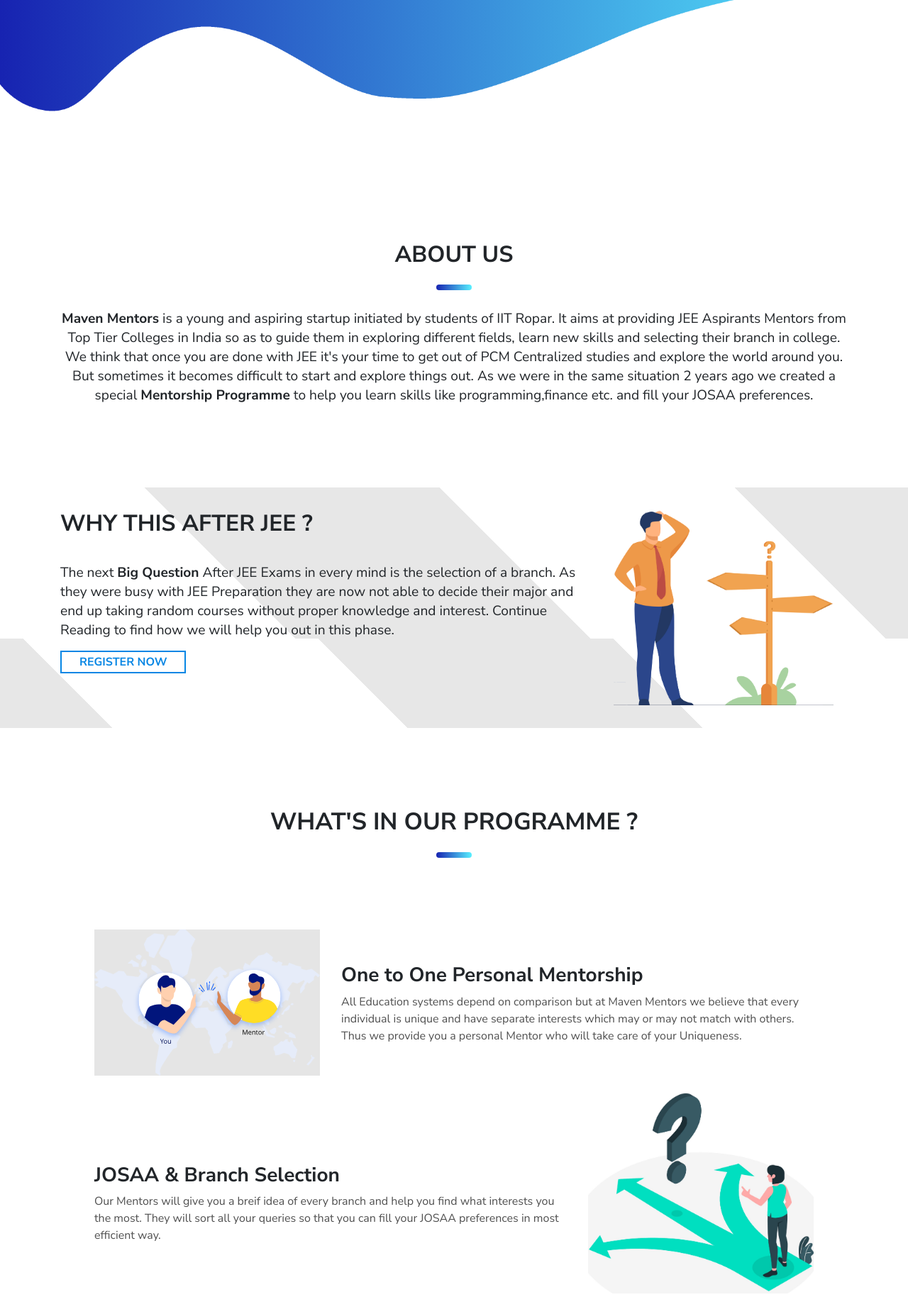
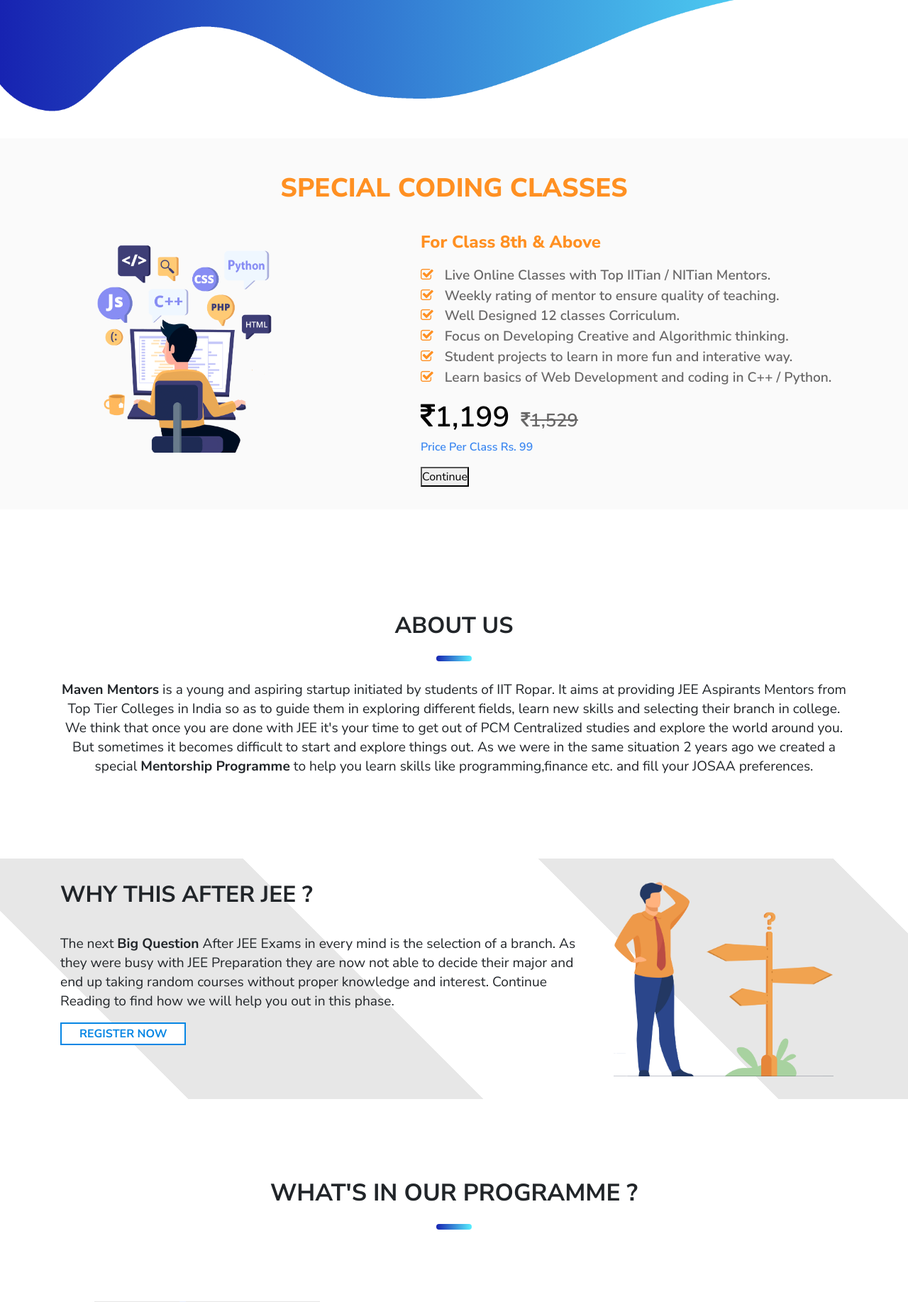
Before and after one commit to victorX101/maven-mentors, a Django app: page / in a window 1280 px wide. Shown: the part 700-2535 px from the top of the page at 71% size. Run offline with Django 3.2, Linux system fonts and the light colour scheme; some libraries are stand-ins or nearby versions.

Commit message:
coding-part

```diff
--- a/profiles/models.py
+++ b/profiles/models.py
@@ -16,7 +16,6 @@
     # When we call the object it returns name rather than a string with this str method.
     def __str__(self):
         return self.your_name
-
 
 # class MentorData(models.Model):
 #     your_name = models.CharField(max_length=100, null=True)
--- a/static/base/css/style.css
+++ b/static/base/css/style.css
@@ -641,3 +641,60 @@
   .termpoints li{
     padding: 10px 0px;
   }
+  /* CODING FOR KIDS */
+  #coding-kids{
+    padding-top: 2rem;
+    padding-bottom: 2rem;
+    /* background-color: #F4FDFF; */
+    background-color: ;
+    background-color: #FAFAFA;
+  }
+  .coding-title{
+    font-weight: 800;
+    padding-top: 1rem;
+    font-size: 2.3rem;
+    color: #ff9022;
+  }
+  .list-coding{
+    list-style-type: none;
+  }
+  .class-title{
+    font-size: 1.5rem;
+    padding-top: 2rem;
+    padding-bottom: 0.6rem;
+    font-weight: 800;
+    color: #ff9022 ;
+  }
+  .fa-check-square-o{
+    color: #ff9022 ;
+    padding-right: 2vh;
+  }
+  .list-div{
+    padding-left: 3rem !important;
+  }
+  .list-coding li{
+    color: #686767;
+    font-weight: 600;
+    font-size: 1.2rem;
+  }
+  .high-rupee{
+    padding-left: 1rem;
+    text-decoration: line-through;
+    font-size: 1.6rem !important;
+  }
+  .low-rupee{
+    color: black;
+    font-size: 2.5rem;
+    padding-bottom: 0;
+  }
+  .under-text{
+    font-weight: 600 !important;
+    color: #3c88f1 !important;
+    font-size: 1rem !important;
+  }
+
+  /* FOR mobile phones */
+
+  @media only screen and (max-width: 600px){
+
+  }
--- a/templates/profiles/base.html
+++ b/templates/profiles/base.html
@@ -5,9 +5,9 @@
   <meta http-equiv="Content-Type" content="text/html; charset=utf-8" />
   <meta http-equiv="X-UA-Compatible" content="IE=edge">
   <meta name="viewport" content="width=device-width, initial-scale=1">
-  <title>Maven Mentors | Home</title>
+  <title>Get a Mentor after JEE , Programming for class 8th-12th | Maven Mentors</title>
   <link rel="stylesheet" href="/static/base/css/style.css">
-    <link href="https://fonts.googleapis.com/css2?family=Nunito+Sans:wght@400;600;700&display=swap" rel="stylesheet">
+  <link href="https://fonts.googleapis.com/css2?family=Nunito+Sans:wght@400;600;700;800&display=swap" rel="stylesheet">
   <link rel="stylesheet" href="https://stackpath.bootstrapcdn.com/bootstrap/4.2.1/css/bootstrap.min.css">
   <link rel="stylesheet" href="/static/base/css/owl.carousel.css">
   <link rel="stylesheet" href="https://stackpath.bootstrapcdn.com/font-awesome/4.7.0/css/font-awesome.min.css">
@@ -34,6 +34,35 @@
     <img src="/static/base/images/ground@-min.png" class="bottom-img" alt="" id="register">
   </section>
 
+  <!-- Coding for kids  -->
+
+  <section id="coding-kids">
+    <div class="container">
+      <h3 class="text-center coding-title">SPECIAL CODING CLASSES</h3>
+      <div class="row">
+        <div class="col-lg-4 col-md-5 order-md-1">
+          <img src="/static/base/images/coding.png" class = "img-fluid p-lg-5 p-md-3 align-middle" alt="Maven Mentors special live online coding classes at best price">
+        </div>
+        <div class="offset-lg-1 col-md-7 order-md-2 list-div">
+          <h3 class="class-title">For Class 8th &amp; Above</h3>
+          <ul class="list-coding">
+            <li><i class="fa fa-check-square-o"></i>Live Online Classes with Top IITian / NITian Mentors.</li>
+            <li><i class="fa fa-check-square-o"></i>Weekly rating of mentor to ensure quality of teaching.</li>
+            <li><i class="fa fa-check-square-o"></i>Well Designed 12 classes Corriculum.</li>
+            <li><i class="fa fa-check-square-o"></i>Focus on Developing Creative and Algorithmic thinking.</li>
+            <li><i class="fa fa-check-square-o"></i>Student projects to learn in more fun and interative way.</li>
+            <li><i class="fa fa-check-square-o"></i>Learn basics of Web Development and coding in C++ / Python.</li>
+            <li style="padding-top: 0.7rem;"><span class="low-rupee"><i class="fa fa-inr"></i>1,199</span><span class="high-rupee"><i class="fa fa-inr"></i>1,529</span></li>
+            <li class="under-text">Price Per Class Rs. 99</li>
+          </ul>
+          <button type="button" class="book-button">
+            <span>Continue</span>
+          </button>
+        </div>
+      </div>
+    </div>
+
+  </section>
 
 
 
@@ -55,16 +84,13 @@
     </div>
   </section>
 
-
-  <!--  Why This section  -->
-
-
+<!--  Why This section  -->
 
   <section id="why-this" style="background-color: transparent;">
     <div class="container">
       <div class="row">
         <div class="col-md-4 order-md-2 justify-content-center">
-          <img src="/static/base/images/why this.png" alt="What after JEE ?" class="img-fluid pb-5 pb-md-0" style="padding: 0 20px">
+          <img src="/static/base/images/why this.png" alt="What after JEE ? Get special mentorship for JOSAA after JEE" class="img-fluid pb-5 pb-md-0" style="padding: 0 20px">
         </div>
         <div class="col-md-8 order-md-1">
           <h3 class="why-this-title">WHY THIS AFTER JEE ?</h3>
@@ -95,7 +121,7 @@
 
       <div class="row firsta pl-5 pr-5">
         <div class="col-md-4">
-          <img src="/static/assets/visit-arc.svg" class = "img-fluid pl-0" alt="What after JEE ?">
+          <img src="/static/assets/visit-arc.svg" class = "img-fluid pl-0" alt="What after JEE ? Get special mentorship for JOSAA after JEE">
         </div>
         <div class="col-md-8">
           <h3 class="firsta-title pt-md-5">One to One Personal Mentorship</h3>
@@ -109,7 +135,7 @@
 
       <div class="row firsta pl-5 pr-5">
         <div class="col-md-4 order-md-2">
-          <img src="/static/base/images/josaa.jpg" class = "img-fluid pl-0" alt="What after JEE ?">
+          <img src="/static/base/images/josaa.jpg" class = "img-fluid pl-0" alt="What after JEE ? Get special mentorship for JOSAA after JEE">
         </div>
         <div class="col-md-8 order-md-1">
           <h3 class="firsta-title second-pa">JOSAA &amp; Branch Selection</h3>
@@ -124,7 +150,7 @@
 
       <div class="row firsta pl-5 pr-5">
         <div class="col-md-4 order-md-1">
-          <img src="/static/base/images/program.jpg" class = "img-fluid pl-0" alt="What after JEE ?">
+          <img src="/static/base/images/program.jpg" class = "img-fluid pl-0" alt="What after JEE ? Get special mentorship for JOSAA after JEE">
         </div>
         <div class="col-md-8 order-md-2">
           <h3 class="firsta-title pt-md-5">Learn Programming &amp; Finance</h3>
@@ -137,7 +163,7 @@
 
       <div class="row firsta pl-5 pr-5">
         <div class="col-md-4 order-md-2 text-center">
-          <img src="/static/base/images/81688.png" class = "img-fluid pl-0 align-self-center" style="height: 350px; width: 200px;" alt="What after JEE ?">
+          <img src="/static/base/images/81688.png" class = "img-fluid pl-0 align-self-center" style="height: 350px; width: 200px;" alt="What after JEE ? Get special mentorship for JOSAA after JEE">
         </div>
         <div class="col-md-8 order-md-1">
           <h3 class="firsta-title-app firsta-title">Our Exclusive App &amp; Rating System</h3>
@@ -265,7 +291,7 @@
           <div>
           <div class="card text-center team-card">
             <div class="card-img-top">
-              <img src="/static/base/images/himanshu.PNG" alt="Maven mentors what after JEE" class="team-image">
+              <img src="/static/base/images/himanshu.PNG" alt="Maven mentors what after JEE Get special mentorship for JOSAA after JEE" class="team-image">
             </div>
             <div class="card-body">
               <h3 class="team-name">Himanshu Arora</h3>
@@ -280,7 +306,7 @@
         <div >
           <div class="card text-center team-card">
           <div class="card-img-top">
-            <img src="/static/base/images/mukesh.PNG" alt="Maven Mentors What after JEE" class="team-image">
+            <img src="/static/base/images/mukesh.PNG" alt="Maven Mentors What after JEE Get special mentorship for JOSAA after JEE" class="team-image">
           </div>
           <div class="card-body">
             <h3 class="team-name">Mukesh Choudhary</h3>
@@ -295,7 +321,7 @@
         <div>
           <div class="card text-center team-card">
           <div class="card-img-top">
-            <img src="/static/base/images/ritik12.PNG" alt="Maven Mentors What after JEE" class="team-image">
+            <img src="/static/base/images/ritik12.PNG" alt="Maven Mentors What after JEE Get special mentorship for JOSAA after JEE" class="team-image">
           </div>
           <div class="card-body">
             <h3 class="team-name">Ritik garg</h3>
```
Also changed, not shown: maven_mentors/settings.py (+17 -18 lines), db.sqlite3, static/base/images/coding.png (added).
